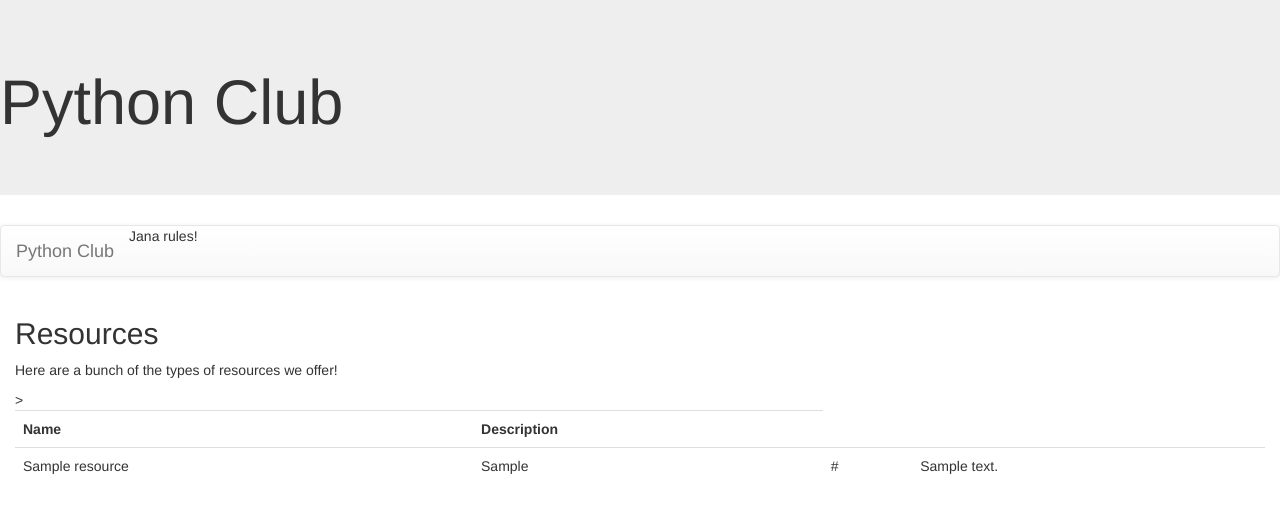
After one commit to janainfanger/pythonclub, a Django app: page /club/resources/ in a window 1280 px wide. The commit adds this page. Shown: the top 513 px of the page. Run offline with Django 3.2, Linux system fonts and the light colour scheme; tables that the repository leaves empty hold one stand-in row (values such as "Sample post"); some libraries are stand-ins or nearby versions.

Commit message:
Adds resource list page
Use the admin to add some users

Create a group called members, add a couple of the users to it

Add two or three resources

Add a view that returns all the resources

Create a template for the view

Add the url for the view

Add a link to the view in the base.html

```diff
--- a/pythonclub/club/templates/base.html
+++ b/pythonclub/club/templates/base.html
@@ -16,8 +16,8 @@
 <a class="navbar-brand" href="{% url 'index' %}">Python Club</a>
 </div>
 <ul class="nav navbar-nav">
-<li>Dummy</li>
-<li>Dummy</li>
+
+<li>Jana rules!</li>
 </ul>
 </div>
 </nav>
--- /dev/null
+++ b/pythonclub/club/templates/club/resources.html
@@ -0,0 +1,28 @@
+{% extends 'base.html' %}
+{% block content %}
+<h2>Resources</h2>
+<p>Here are a bunch of the types of resources we offer! </p>
+<table class='table'>
+<tr>
+    <th>Name    </th>
+    <th>Description</th>
+{% for item in resources  %}
+    <tr>
+         <td>{{ item.resourcename }}</td>
+         <td>{{ item.resourcetype }}</td>
+         <td>{{ item.resourceURL }}</td>
+         <td>{{ item.resourcedescription }}</td>
+
+    </tr>
+
+{% endfor %}
+
+</tr>>
+
+
+</table>
+
+<!--Here is a comment-->
+
+
+{% endblock %}
--- a/pythonclub/club/urls.py
+++ b/pythonclub/club/urls.py
@@ -2,5 +2,7 @@ from django.urls import path
 from . import views
 
 urlpatterns = [
-path('', views.index, name='index' )
+path('', views.index, name='index' ),
+path('resources/', views.resources, name='resources')
+
 ]
--- a/pythonclub/club/views.py
+++ b/pythonclub/club/views.py
@@ -1,6 +1,11 @@
 from django.shortcuts import render
+from.models import Resource
 
 # Create your views here.
 
 def index(request):
     return render(request, 'club/index.html')
+
+def resources(request):
+    resources=Resource.objects.all()
+    return render(request, 'club/resources.html', {'resources': resources})
```
